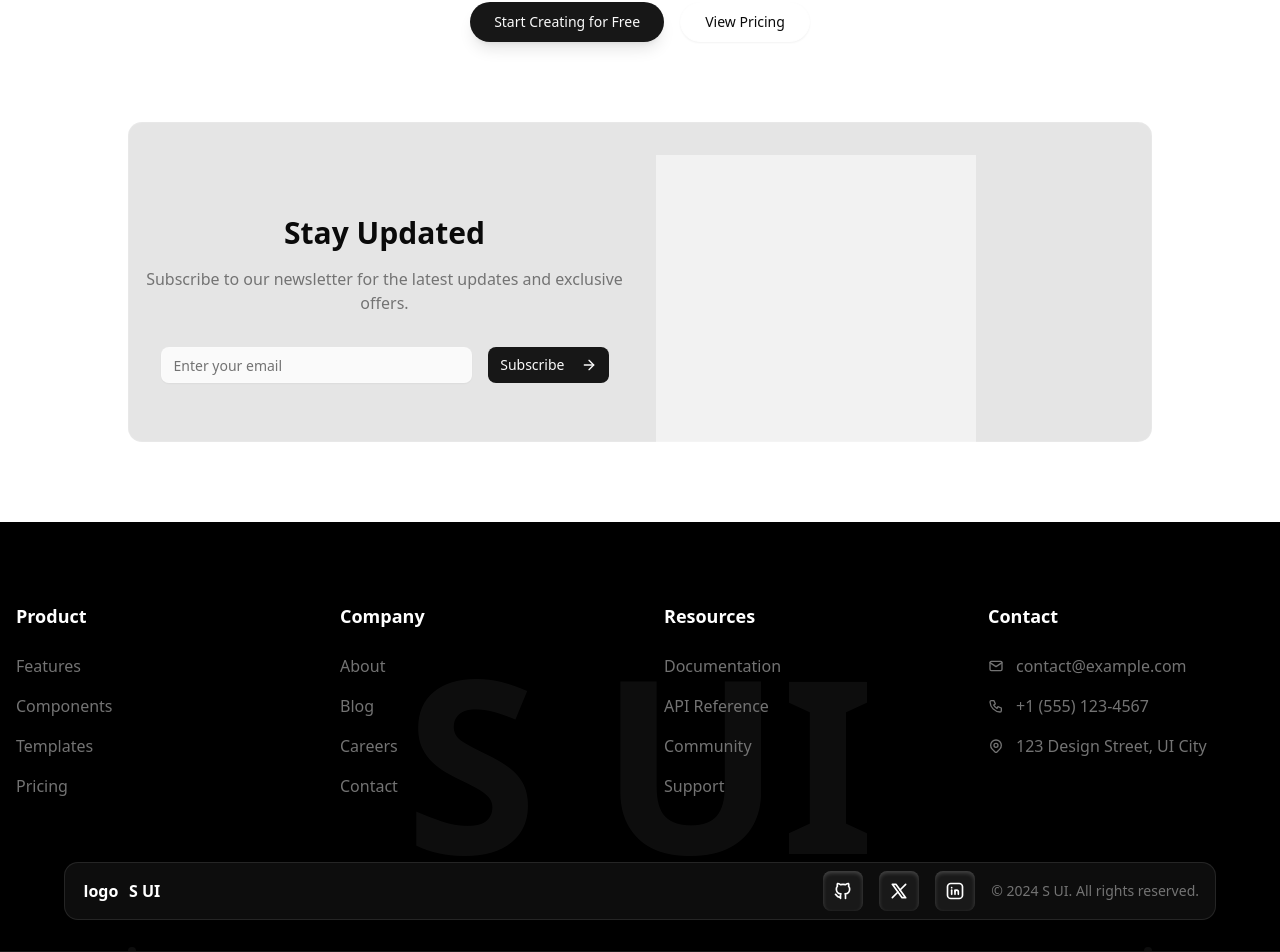
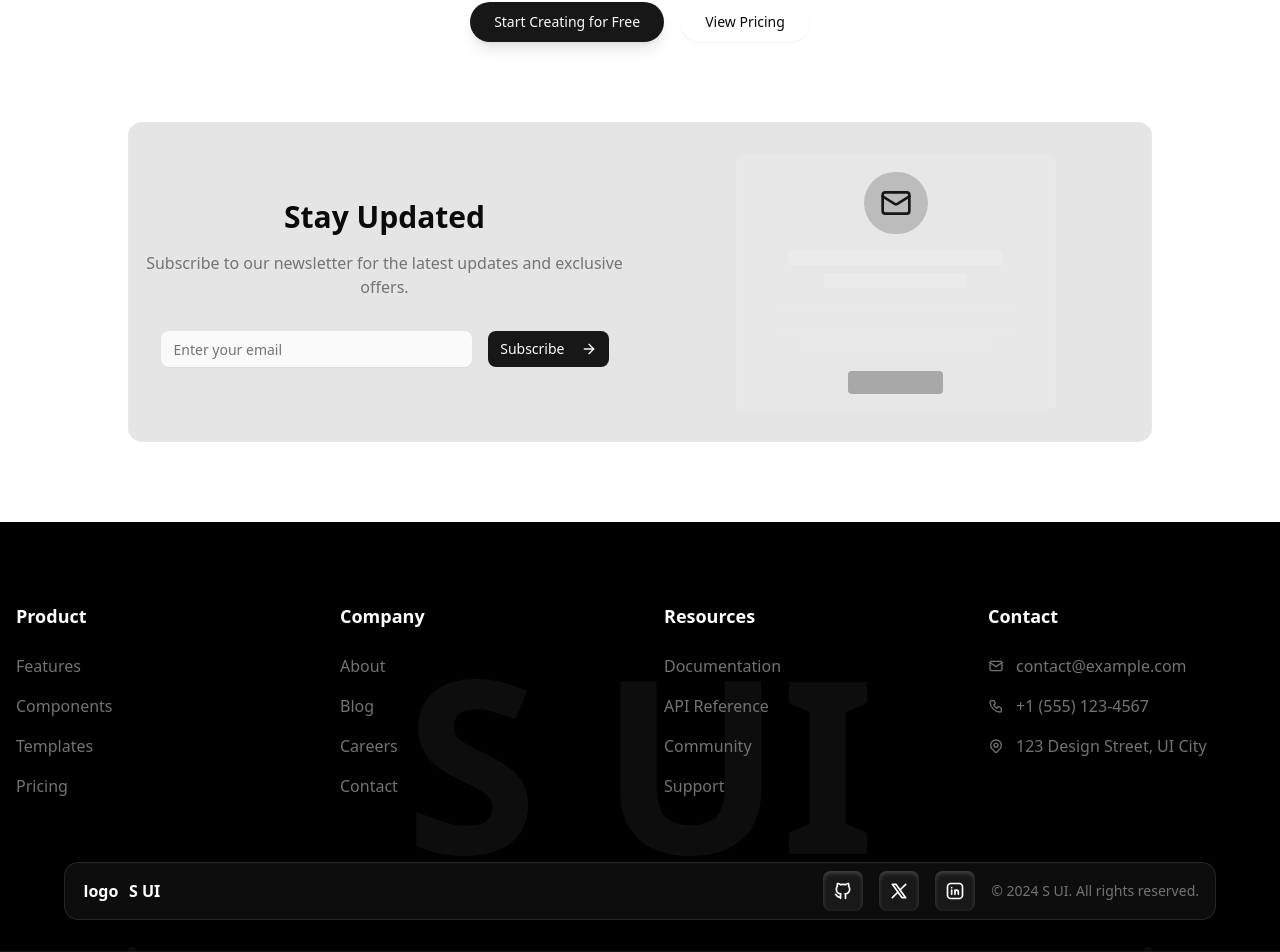
Before and after one commit to m-sanjid/template_library, a Next.js app: page / in a window 1280 px wide. Shown: the part 6258-7210 px from the top of the page. Built offline with nearby package versions, Linux system fonts and the light colour scheme; no server answers.

Commit message:
newsletter_and_toast_fix

```diff
--- a/app/(main)/components/[id]/page.tsx
+++ b/app/(main)/components/[id]/page.tsx
@@ -18,7 +18,7 @@ import {
 import Link from "next/link";
 import PricingPage from "@/app/(out)/pricing/page";
 import { useCart } from "@/context/CartContext";
-import { useToast } from "@/components/ui/use-toast";
+import { toast } from 'sonner'
 import { Badge } from "@/components/ui/badge";
 import { Card } from "@/components/ui/card";
 import { AnimatedButton } from "@/components/AnimatedButton";
@@ -41,7 +41,6 @@ const ComponentDetailPage = (): JSX.Element => {
     | Component
     | undefined;
   const { addToCart } = useCart();
-  const { toast } = useToast();
 
   const handlePreview = (typeKey?: string) => {
     const previewRoute = typeKey
@@ -59,8 +58,7 @@ const ComponentDetailPage = (): JSX.Element => {
       price: 29, // You can set a default price or get it from the component data
       quantity: 1,
     });
-    toast({
-      title: "Added to cart",
+    toast.success("Added to cart", {
       description: `${component.title} has been added to your cart.`,
     });
   };
--- /dev/null
+++ b/app/api/newsletter/route.ts
@@ -0,0 +1,41 @@
+import { NextRequest, NextResponse } from "next/server";
+
+export async function POST(req: NextRequest) {
+  const body = await req.json();
+  const email = body?.email;
+
+  const listId = Number(process.env.BREVO_LIST_ID);
+  console.log(listId,"listId");
+
+
+  if (!email) {
+    return NextResponse.json({ error: "Email is required" }, { status: 400 });
+  }
+
+  try {
+    const res = await fetch("https://api.brevo.com/v3/contacts", {
+      method: "POST",
+      headers: {
+        "api-key": process.env.BREVO_API_KEY!,
+        "Content-Type": "application/json",
+        "Accept": "application/json",
+      },
+      body: JSON.stringify({
+        email,
+        listIds: [listId],
+        updateEnabled: true,
+      }),
+    });
+
+    if (!res.ok) {
+      const error = await res.json();
+      console.log(error);
+      return NextResponse.json({ error }, { status: res.status });
+    }
+    console.log("success",email);
+    return NextResponse.json({ success: true });
+  } catch (err) {
+    console.error(err);
+    return NextResponse.json({ error: "Server error" }, { status: 500 });
+  }
+}
--- a/components/Navbar.tsx
+++ b/components/Navbar.tsx
@@ -190,7 +190,7 @@ export default function Navbar() {
               <ShoppingCart className="h-5 w-5" />
               {cart && cart.length > 0 && (
                 <span className="absolute -top-1 -right-1 bg-red-500 text-white rounded-full w-5 h-5 flex items-center justify-center text-xs">
-                  {cart[0].quantity}
+                  {cart.reduce((acc, item) => acc + item.quantity, 0)}
                 </span>
               )}
             </Button>
--- a/components/NewsLetter.tsx
+++ b/components/NewsLetter.tsx
@@ -1,95 +1,90 @@
 "use client"
 
 import React, { useState } from 'react'
-import { motion } from 'motion/react'
-import { Input } from './ui/input'
-import { Button } from './ui/button'
-import { ArrowRight, Loader2, Check } from 'lucide-react'
-import { useToast } from "@/components/ui/use-toast"
-import { zodResolver } from "@hookform/resolvers/zod"
-import { useForm } from "react-hook-form"
-import * as z from "zod"
-
-const formSchema = z.object({
-  email: z.string().email("Please enter a valid email address"),
-});
-
-type FormData = z.infer<typeof formSchema>;
+import { Input } from '@/components/ui/input'
+import { Button } from '@/components/ui/button'
+import { ArrowRight, Loader2, Check, Mail } from 'lucide-react'
+import { toast } from 'sonner'
 
 const NewsLetter = () => {
-    const { toast } = useToast();
     const [isSubmitting, setIsSubmitting] = useState(false);
     const [isSuccess, setIsSuccess] = useState(false);
+    const [email, setEmail] = useState("");
+    const [error, setError] = useState("");
 
-    const {
-        register,
-        handleSubmit,
-        reset,
-        formState: { errors },
-    } = useForm<FormData>({
-        resolver: zodResolver(formSchema),
-        defaultValues: {
-            email: "",
-        },
-    });
+    const validateEmail = (email: string) => {
+        const regex = /^[^\s@]+@[^\s@]+\.[^\s@]+$/;
+        return regex.test(email);
+    };
 
-    const onSubmit = async (data: FormData) => {
+    const handleSubmit = async () => {
+        setError("");
+        if (!email) return setError("Email is required");
+        if (!validateEmail(email)) return setError("Please enter a valid email");
+
         setIsSubmitting(true);
 
         try {
-            // Simulate API call
-            await new Promise((resolve) => setTimeout(resolve, 1000));
+          const res = await fetch("/api/newsletter", {
+            method: "POST",
+            headers: { "Content-Type": "application/json" },
+            body: JSON.stringify({ email }),
+          });
 
-            toast({
-                title: "Success!",
-                description: "You've been subscribed to our newsletter.",
-            });
+          const data = await res.json();
+          console.log(data,"data");
 
-            setIsSuccess(true);
-            reset();
+          if (!res.ok) {
+            throw new Error(data?.error || "Unknown error");
+          }
 
-            // Reset success state after 3 seconds
-            setTimeout(() => {
-                setIsSuccess(false);
-            }, 3000);
-        } catch (error) {
-            toast({
-                title: "Error",
-                description: "Failed to subscribe. Please try again later.",
-            });
-            console.error(error)
+          toast.success("Subscribed!", {
+            description: "You're now on the list.",
+          });
+
+          setIsSuccess(true);
+          setEmail("");
+          setTimeout(() => setIsSuccess(false), 3000);
+        } catch (err: any) {
+          toast.error("Oops!", {
+            description: err.message || "Failed to subscribe.",
+          });
         } finally {
-            setIsSubmitting(false);
+          setIsSubmitting(false);
         }
-    };
+      };
+
 
     return (
-        <div className="max-w-5xl mx-auto text-center mb-20 border rounded-xl px-4 py-8 h-[20rem] grid grid-cols-1 md:grid-cols-2 items-center gap-8 border-white/10 bg-black/10 dark:bg-white/5 backdrop-blur-md">
-            <motion.div
-                initial={{ opacity: 0, y: 20 }}
-                whileInView={{ opacity: 1, y: 0 }}
-                transition={{ duration: 0.5 }}
-            >
+        <div className="max-w-5xl mx-auto text-center mb-20 border rounded-xl px-4 py-8 h-auto md:h-80 grid grid-cols-1 md:grid-cols-2 items-center gap-8 border-white/10 bg-black/10 backdrop-blur-md">
+            <div className="animate-fade-in">
                 <h2 className="text-3xl font-bold mb-4">Stay Updated</h2>
                 <p className="text-muted-foreground mb-8">
                     Subscribe to our newsletter for the latest updates and exclusive offers.
                 </p>
-                <form onSubmit={handleSubmit(onSubmit)} className="flex gap-4 max-w-md mx-auto">
+                <div className="flex flex-col sm:flex-row gap-4 max-w-md mx-auto">
                     <div className="flex-1">
                         <Input
                             type="email"
                             placeholder="Enter your email"
-                            className={`bg-white/80 border-white/10 dark:bg-black/50 focus:border-white/20 ${
-                                errors.email ? "border-red-500" : ""
+                            className={`bg-white/80 border-white/10 dark:bg-black/50 ${
+                                error ? "border-red-500" : ""
                             }`}
-                            {...register("email")}
+                            value={email}
+                            onChange={(e) => setEmail(e.target.value)}
+                            onKeyPress={(e) => {
+                                if (e.key === 'Enter') {
+                                    e.preventDefault();
+                                    handleSubmit();
+                                }
+                            }}
                         />
-                        {errors.email && (
-                            <p className="text-red-500 text-sm mt-1 text-left">{errors.email.message}</p>
+                        {error && (
+                            <p className="text-red-500 text-sm mt-1 text-left">{error}</p>
                         )}
                     </div>
                     <Button
-                        type="submit"
+                        onClick={handleSubmit}
                         className="group"
                         disabled={isSubmitting || isSuccess}
                     >
@@ -100,19 +95,15 @@ const NewsLetter = () => {
                         ) : (
                             <>
                                 Subscribe
-                                <ArrowRight className="w-4 h-4 ml-2 group-hover:translate-x-1 transition-transform" />
+                                <ArrowRight className="w-4 h-4 ml-2 group-hover:translate-x-1 transition" />
                             </>
                         )}
                     </Button>
-                </form>
-            </motion.div>
-            <motion.div
-                initial={{ opacity: 0, y: 20 }}
-                animate={{ opacity: 1, y: 0 }}
-                transition={{ duration: 0.5 }}
-            >
+                </div>
+            </div>
+            <div className="animate-fade-in">
                 <NewsletterPreview />
-            </motion.div>
+            </div>
         </div>
     )
 }
@@ -121,9 +112,17 @@ export default NewsLetter
 
 const NewsletterPreview = () => {
     return (
-        <div className='h-full w-full'>
-            <div className='h-[18rem] w-full md:w-[20rem] overflow-hidden'>
-                <div className='h-full w-full bg-white/50'/>
+        <div className="h-full w-full flex items-center justify-center">
+            <div className="h-64 w-full md:w-80 bg-white/5 rounded-lg p-4 border border-white/10 flex flex-col items-center justify-center">
+                <div className="w-16 h-16 rounded-full bg-primary/20 flex items-center justify-center mb-4">
+                    <Mail className="w-8 h-8 text-primary" />
+                </div>
+                <div className="w-3/4 h-4 bg-white/20 rounded mb-2"></div>
+                <div className="w-1/2 h-4 bg-white/20 rounded mb-4"></div>
+                <div className="w-5/6 h-3 bg-white/10 rounded mb-2"></div>
+                <div className="w-5/6 h-3 bg-white/10 rounded mb-2"></div>
+                <div className="w-4/6 h-3 bg-white/10 rounded mb-4"></div>
+                <div className="w-1/3 h-6 bg-primary/30 rounded"></div>
             </div>
         </div>
     )
```
Also changed, not shown: app/(main)/templates/page.tsx (+3 -7 lines).
